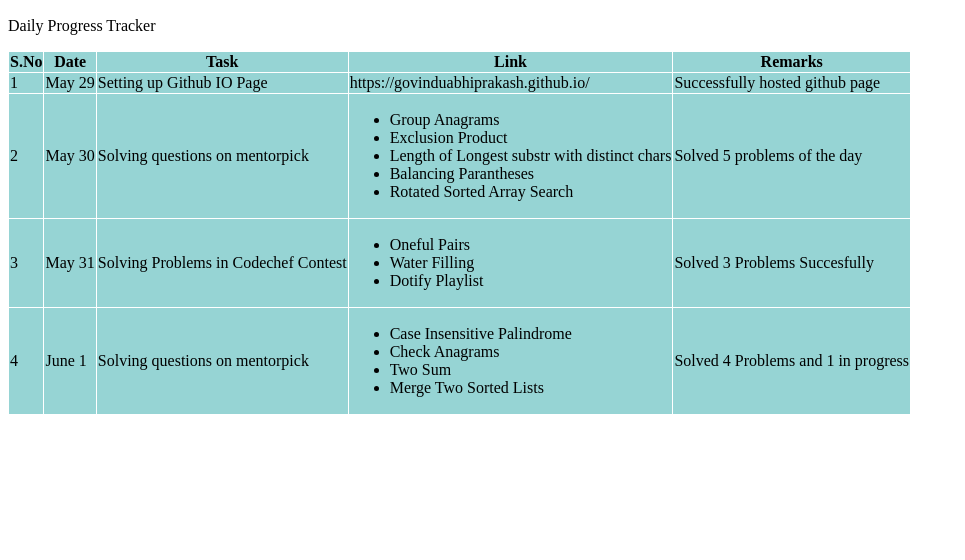
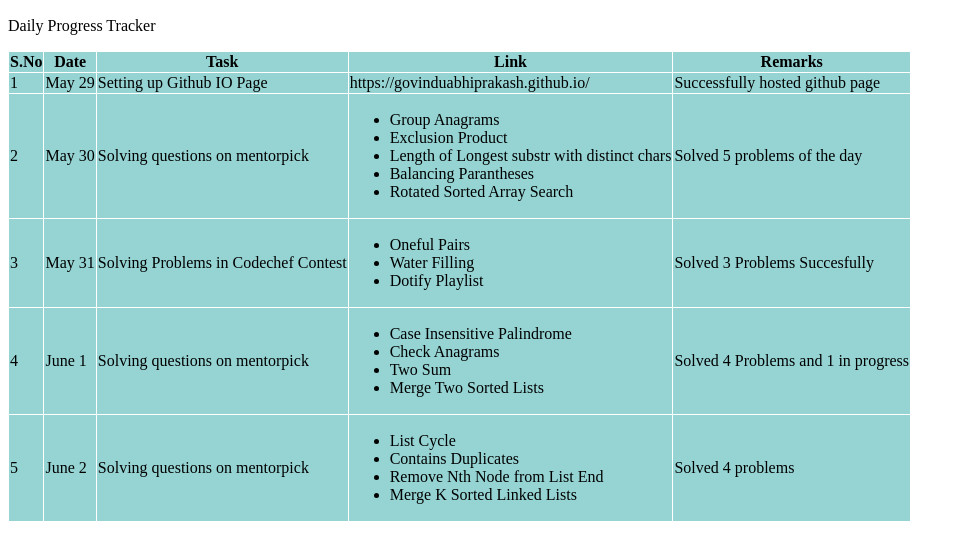
Before and after one commit to govinduabhiprakash/govinduabhiprakash.github.io, a plain HTML site: page index.html in a window 1280 px wide. Shown: the part 110-670 px from the top of the page, without its empty margins (0-965 px from the left). Drawn offline with Linux system fonts and the light colour scheme.

Commit message:
added 5th change to daily tracker

```diff
--- a/index.html
+++ b/index.html
@@ -66,6 +66,20 @@
             </td>
             <td>Solved 4 Problems and 1 in progress</td>
         </tr>
+        <tr>
+            <td>5</td>
+            <td>June 2</td>
+            <td>Solving questions on mentorpick</td>
+            <td>
+                <ul>
+                    <li>List Cycle</li>
+                    <li>Contains Duplicates</li>
+                    <li>Remove Nth Node from List End</li>
+                    <li>Merge K Sorted Linked Lists</li>
+                </ul>
+            </td>
+            <td>Solved 4 problems </td>
+        </tr>
     </table>
     <script src="script.js"></script>
 </body>
```
